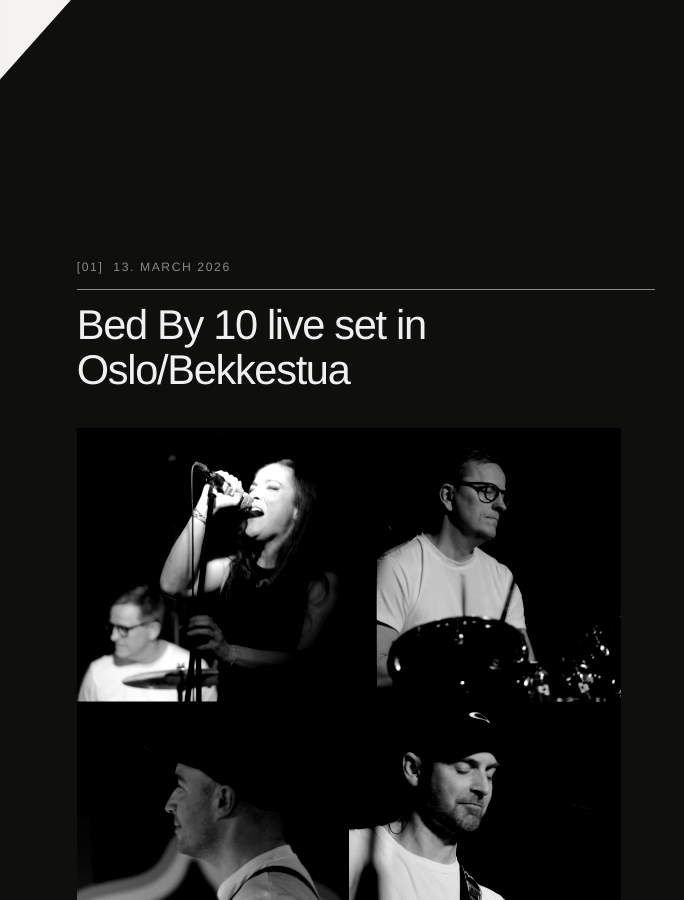
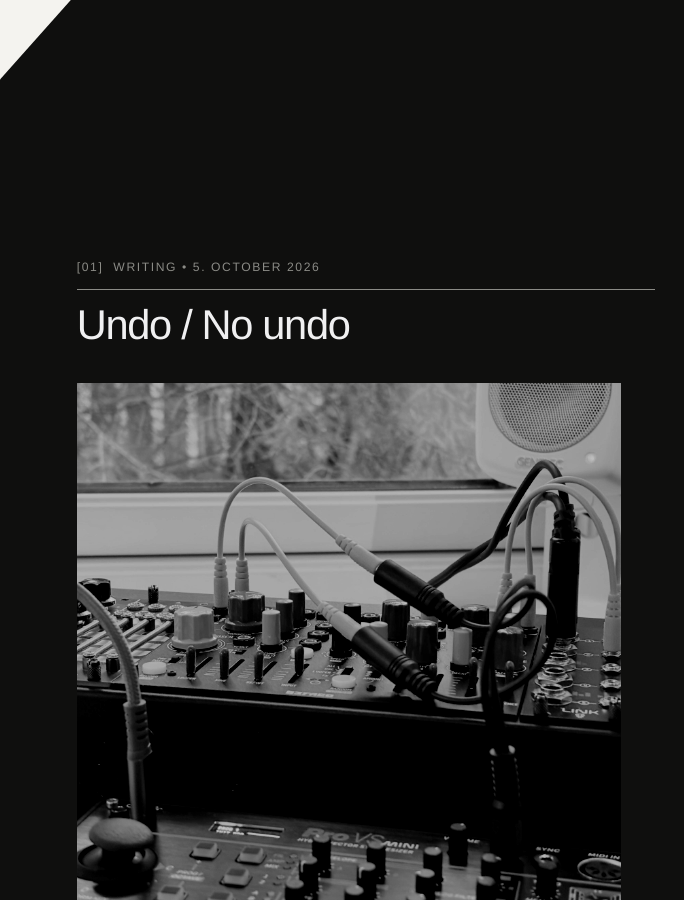
Before and after one commit to tkjelsrud/badstudio-portfolio, a Jekyll site: the page built from index.html, in a window 1280 px wide and 900 px high, scrolled down 1357 px. Shown: the whole window, without its empty margins (0-684 px from the left). Built offline with Jekyll 4.4.1, drawn with Linux system fonts in a browser that asks for light colours; some of the changed text lies outside the part shown.

Commit message:
feat(home): feature the "Undo / No undo" post at the top of the feed
Co-Authored-By: Claude Opus 5.5 (1M context) <noreply@anthropic.com>

```diff
--- a/index.html
+++ b/index.html
@@ -15,6 +15,13 @@ title: BADSTUDIO.NO - NOTOMS MUSIC
       <a href="{{ '/articles/' | relative_url }}"><s>Writings</s></a>
       <a href="https://www.dfos.com/">dfos.com</a>
     </nav>
+
+    <article class="entry">
+      <div class="entry-meta">WRITING • 5. OCTOBER 2026</div>
+      <h2><a href="{{ '/articles/art_2026_undo_no_undo.html' | relative_url }}">Undo / No undo</a></h2>
+      <img src="/images/2026-10-oneiroi.jpg" alt="Befaco Oneiroi in the Eurorack case, with a Behringer Pro VS Mini in front" />
+      <p>Slow ambient patching with the Oneiroi and Ableton, where everything can be taken back — set against a work band gig in Oslo, where the in-ears sounded perfect and the room barely heard the guitar.</p>
+    </article>
 
     <article class="entry">
       <div class="entry-meta">13. MARCH 2026</div>
```
